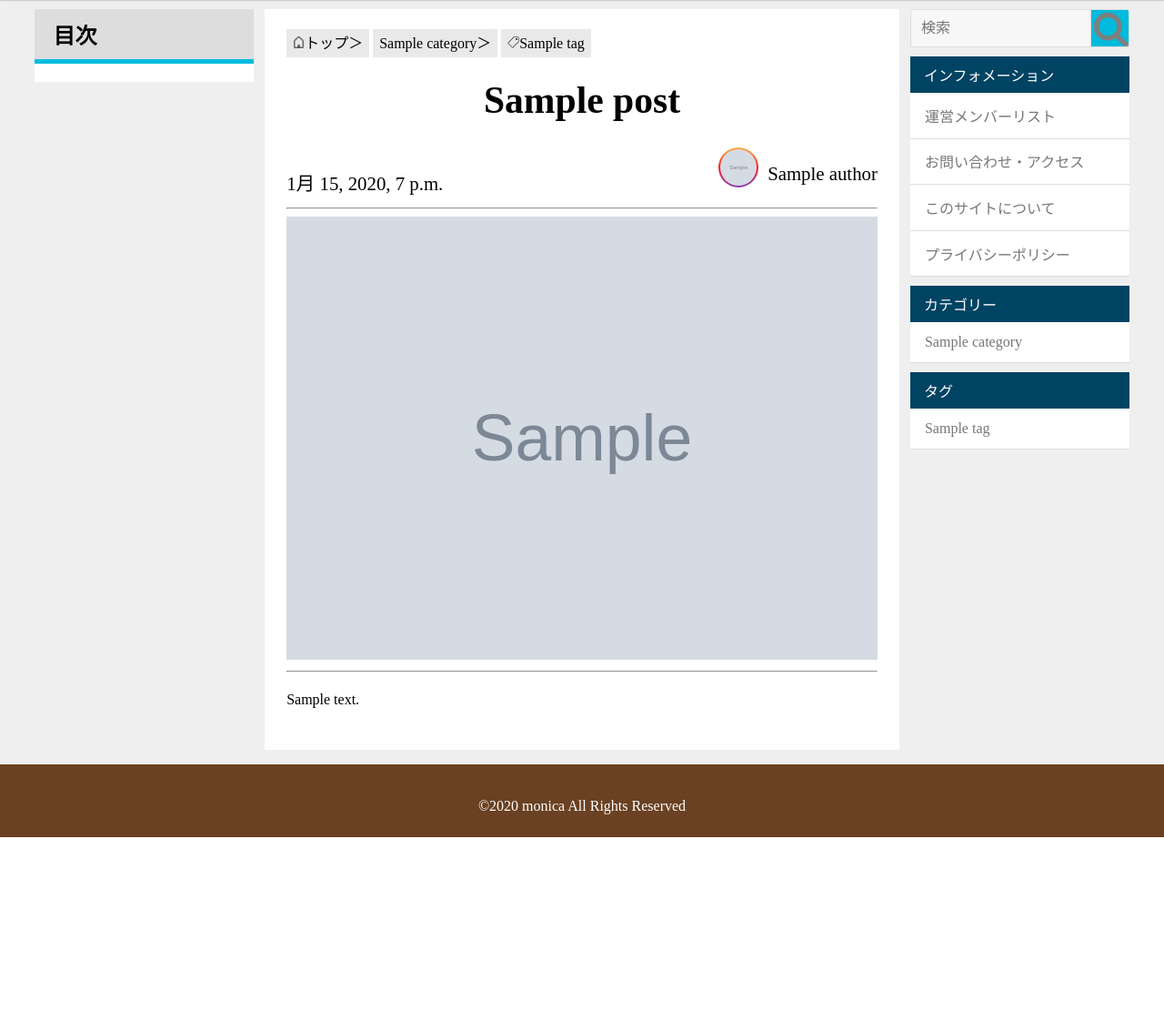
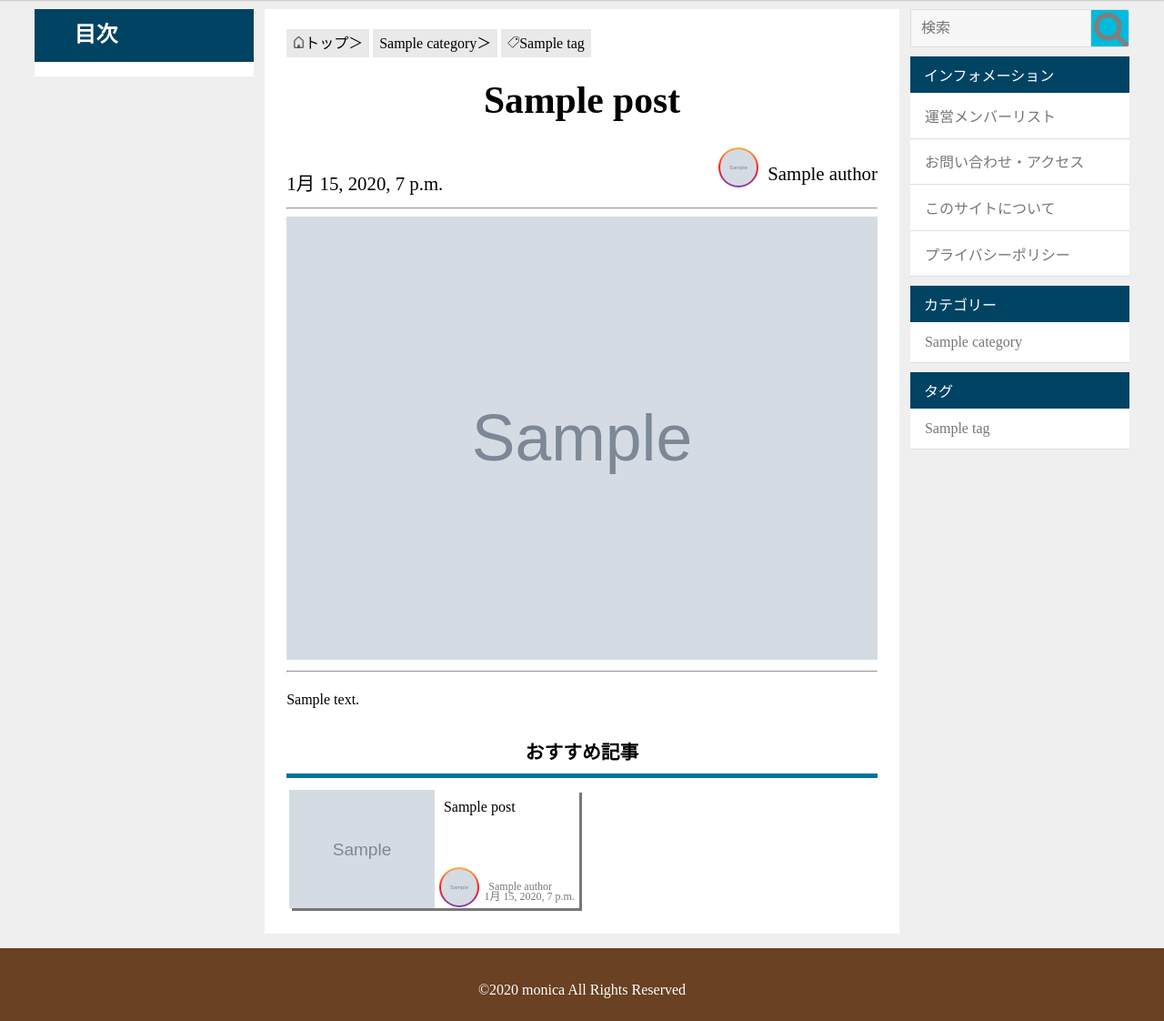
Before and after one commit to monica-0218/django-blog, a Django app: page /post/1/ in a window 1280 px wide. Shown: the part 83-1205 px from the top of the page at 91% size. Before the commit the page ends 1003 px from the top, so only its background shows below. Run offline with Django 3.2, Linux system fonts and the light colour scheme; tables that the repository leaves empty hold one stand-in row (values such as "Sample post"); grey boxes marked "Sample" are stand-in pictures; some libraries are stand-ins or nearby versions.

Commit message:
change more design

```diff
--- a/blog/models.py
+++ b/blog/models.py
@@ -66,7 +66,7 @@ class Post(models.Model):
 
     def get_markdown_text_as_html(self):
         """MarkDown記法で書かれたtextをHTML形式に変換して返す"""
-        return markdown(self.content, extensions=['fenced_code', 'attr_list', 'toc'])
+        return markdown(self.content, extensions=['fenced_code', 'attr_list', 'toc', 'tables'])
 
     class Meta:
         ordering = ['-created_at']
@@ -91,7 +91,7 @@ class Site(models.Model):
 
     def get_markdown_text_as_html(self):
         """MarkDown記法で書かれたtextをHTML形式に変換して返す"""
-        return markdown(self.contentext, ensions=['fenced_code', 'attr_list', 'toc'])
+        return markdown(self.content, extensions=['fenced_code', 'attr_list', 'toc', 'tables'])
 
 
 class PrivacyPolicy(models.Model):
@@ -103,4 +103,4 @@ class PrivacyPolicy(models.Model):
 
     def get_markdown_text_as_html(self):
         """MarkDown記法で書かれたtextをHTML形式に変換して返す"""
-        return markdown(self.content, extensions=['fenced_code', 'attr_list', 'toc'])
+        return markdown(self.content, extensions=['fenced_code', 'attr_list', 'toc', 'tables'])
--- a/blog/static/blog.css
+++ b/blog/static/blog.css
@@ -13,15 +13,15 @@ header h1 {
 header {
     margin-bottom: 10px;
 }
-h2{
-    margin-top: 0;
-    background: #ddd;
-    padding: 10px 20px;
+.article_main h1 {
+    background-color: #dddddd;
     border-bottom: 5px #00bbdd solid;
+    padding: 0 10px;
 }
-.article_main h3 {
-    background: #ddd;
+.article_main h2 {
+    border-bottom: double 5px #FFC778;
     padding: 10px;
+    margin: 0.83em 0.4em;
 }
 .image_icon {
     width: 13px;
@@ -46,7 +46,7 @@ p {
     justify-content: space-between;
 }
 .wrapper {
-    width: 54%;
+    width: 100%;
     padding: 2%;
     background-color: white;
 }
@@ -105,6 +105,21 @@ p {
     position: sticky;
     top: 11%;
     background-color: white;
+}
+.sidebar_content2_title {
+  position: relative;
+  color: white;
+  background: #004363;
+  line-height: 1.4;
+  padding: 0.5em 0.5em 0.5em 1.8em;margin: 0;
+}
+
+.sidebar_content2_title:before {
+  font-family: "Font Awesome 5 Free";
+  content: "\f14a";
+  font-weight: 900;
+  position: absolute;
+  left : 0.5em; /*左端からのアイコンまでの距離*/
 }
 pre > div {
     padding: 3%;
--- a/blog/templates/blog/post_detail.html
+++ b/blog/templates/blog/post_detail.html
@@ -7,6 +7,12 @@
     {{ object.title }}
 {% endblock %}
 {% block head %}
+    <meta name="twitter:card" content="summary_large_image" />
+    <meta name="twitter:site" content="@{{ object.author.TwitterID }}" />
+    <meta property="og:url" content="http://127.0.0.1:8000/post/{{ object.id }}/" />
+    <meta property="og:title" content="{{ object.title }}" />
+    <meta property="og:description" content="{{ object.description }}" />
+    <meta property="og:image" content="{{ object.thumbnail }}" />
     <script src="https://code.jquery.com/jquery-3.3.1.min.js"></script>
     <script src="{% static 'toc.min.js' %}"></script>
     <script src="{% static 'jquery.share-buttons.js' %}"></script>
@@ -17,20 +23,31 @@
           $("#share").shareButtons({
            buttons: ['twitter', 'facebook', 'line', 'hatena', 'pocket'], // 「表示するボタン」
            shape: 'ios', // 「デザイン」 'flat', 'ios' or 'circle',
-           size: '100px', // 「ボタンサイズ」
+           size: '125px', // 「ボタンサイズ」
            margin: '3px', // 「ボタン周りのマージン」
            color: '#ffffff', // 「色（アイコン）」 'brand' or any color
            backgroundColor: 'brand', // 「色（背景）」 'brand' or any color
           });
          });
     </script>
+    <script>
+        $(window).on('load resize', function(){
+            var winW = $(window).width();
+            var devW = 1000;
+            if (winW <= devW) {
+                $('div.sidebar_content2').insertAfter('span#phone_sidebar2');
+            } else {
+                $('div.sidebar_content2').insertAfter('span#pc_sidebar2');
+            }
+        });
+    </script>
 {% endblock %}
 {% block content %}
     <div class="main">
+        <span id="pc_sidebar2"></span>
         <div class="sidebar_content2">
-            <h2>目次</h2>
+            <h2 class="sidebar_content2_title">目次</h2>
             <div id="toc"></div>
-            <div id="share"></div>
         </div>
         <div class="wrapper">
             <a class="category_post_display" href="/"><img class="image_icon" src="{% static 'images/home.png' %}">トップ＞</a>
@@ -40,6 +57,7 @@
             {% endfor %}
             <div class="post_title">
                 <h1>{{ object.title }}</h1>
+                <div style="text-align: center" id="share"></div>
                 <div class="meta_box">
                     <p class="date_box">{{ object.published_at }}</p>
                     <div class="author_box">
@@ -50,8 +68,50 @@
             </div>
             <hr>
             <img class="post_thumbnail" src="/media/{{ object.thumbnail }}" alt="{{ post.title }}">
+            <span id="phone_sidebar2"></span>
             <hr>
             <div class="article_main">{{ object.get_markdown_text_as_html|safe }}</div>
+              {% with prev=get_previous_by_pk %}
+                {% if prev %}
+                  <a href="{% url 'blog:post_detail' prev.pk %}">前の記事</a>
+                {% endif %}
+              {% endwith %}
+
+
+              {% with next=get_next_by_pk %}
+                {% if next %}
+                  <a href="{% url 'blog:post_detail' next.pk %}">次の記事</a>
+                {% endif %}
+              {% endwith %}
+            <div class="new_article_outer">
+                <div class="sub_title">おすすめ記事</div>
+                <div class="new_article_inner">
+                    {% for post in Post_list|slice:":6" %}
+                    {% if user.is_authenticated or post.is_public %}
+                    <a href="/post/{{ post.id }}/" class="new_article_contents">
+                        <img class="thumbnail" src="{{ post.thumbnail.url }}" alt="{{ post.title }}">
+                        <div>
+                            <div class="new_article_title">
+                                {% if not post.is_public %}
+                                    <span style="font-size: 20px; color: crimson;">＜未公開＞</span>
+                                {% endif %}
+                                {{ post.title }}
+                            </div>
+                            <div class="author_box_post_list">
+                                <img class="icon" src="{{ post.author.icon.url }}">
+                                <p class="author_name">
+                                    {{ post.author.name }}
+                                </p>
+                            </div>
+                        </div>
+                        <p class="published_at">{{ post.published_at }}</p>
+                    </a>
+                    {% endif %}
+                    {% empty %}
+                    <p style="text-align: center;width: 100%">まだ投稿がありません‍</p>
+                    {% endfor %}
+                </div>
+            </div>
         </div>
     {% include 'blog/sidebar.html' %}
     </div>
@@ -60,7 +120,7 @@
     jQuery('#toc').toc({
         'prefix': 'toc', //アンカータグとクラス名のプレフィックス
         'container': 'div.article_main', /* 見出しを取得するエリア */
-        'selectors': 'h1, h2, h3', /* 取得する見出しレベル */
+        'selectors': 'h1, h2', /* 取得する見出しレベル */
         'anchorName': function(i, heading, prefix) { //アンカーネームのカスタマイズ
         return prefix+i;
         },
--- a/blog/templates/blog/privacy-policy.html
+++ b/blog/templates/blog/privacy-policy.html
@@ -13,13 +13,14 @@
 {% block content %}
     <div class="main">
         <div class="sidebar_content2">
+            <h2 class="sidebar_content2_title">目次</h2>
             <div id="toc"></div>
         </div>
         <div class="new_article_outer">
             <div class="sub_title">プライバシーポリシー</div>
             <div class="new_article_inner">
                 {% for i in PrivacyPolicy %}
-                <div class="thissite">{{ i..get_markdown_text_as_html|safe }}</div>
+                <div class="thissite">{{ i.get_markdown_text_as_html|safe }}</div>
                 {% endfor %}
             </div>
         </div>
@@ -29,7 +30,7 @@
     jQuery('#toc').toc({
         'prefix': 'toc', //アンカータグとクラス名のプレフィックス
         'container': 'div.thissite', /* 見出しを取得するエリア */
-        'selectors': 'h1, h2, h3', /* 取得する見出しレベル */
+        'selectors': 'h1, h2', /* 取得する見出しレベル */
         'anchorName': function(i, heading, prefix) { //アンカーネームのカスタマイズ
         return prefix+i;
         },
--- a/blog/views.py
+++ b/blog/views.py
@@ -32,6 +32,9 @@ class PostDetailView(DetailView):
 
     def get_context_data(self, **kwargs):
         context = super().get_context_data(**kwargs)
+        context['get_previous_by_pk'] = Post.objects.filter(pk__lt=self.kwargs['pk']).order_by('pk').last()
+        context['get_next_by_pk'] = Post.objects.filter(pk__gt=self.kwargs['pk']).order_by('pk').first()
+        context['Post_list'] = Post.objects.all()
         context['Category_list'] = Category.objects.all()
         context['Tag_list'] = Tag.objects.all()
         return context
--- a/config/settings.py
+++ b/config/settings.py
@@ -119,9 +119,9 @@ USE_TZ = True
 # https://docs.djangoproject.com/en/3.0/howto/static-files/
 
 STATIC_URL = '/static/'
-STATIC_ROOT = os.path.join(BASE_DIR, 'static')
+STATIC_ROOT = os.path.join(BASE_DIR, 'static/')
 
 MEDIA_URL = '/media/'
-MEDIA_ROOT = os.path.join(BASE_DIR, 'media')
+MEDIA_ROOT = os.path.join(BASE_DIR, 'media/')
 
 X_FRAME_OPTIONS = 'SAMEORIGIN'
```
Also changed, not shown: other parts of blog/static/blog.css (+65 -5 lines).
